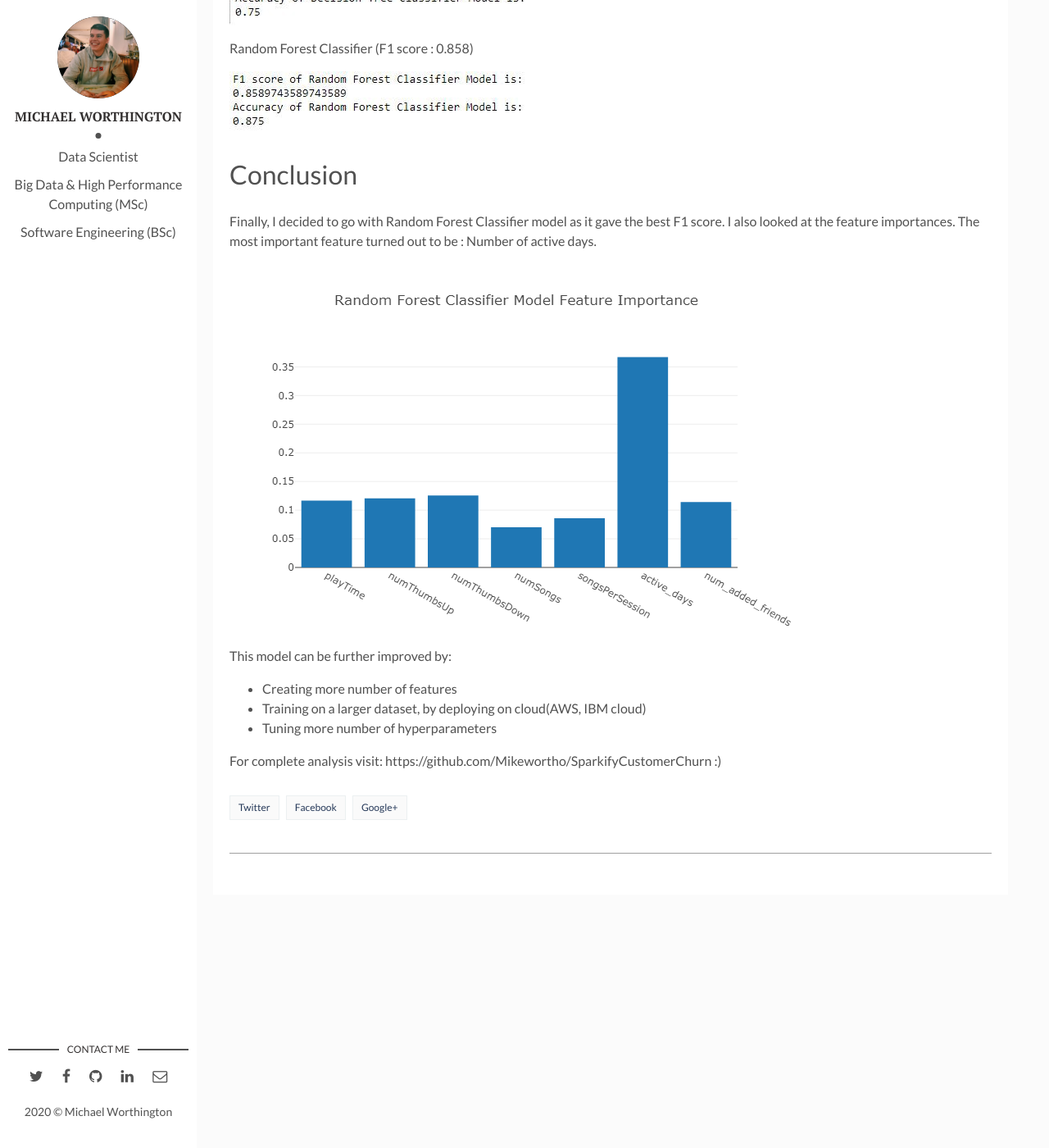
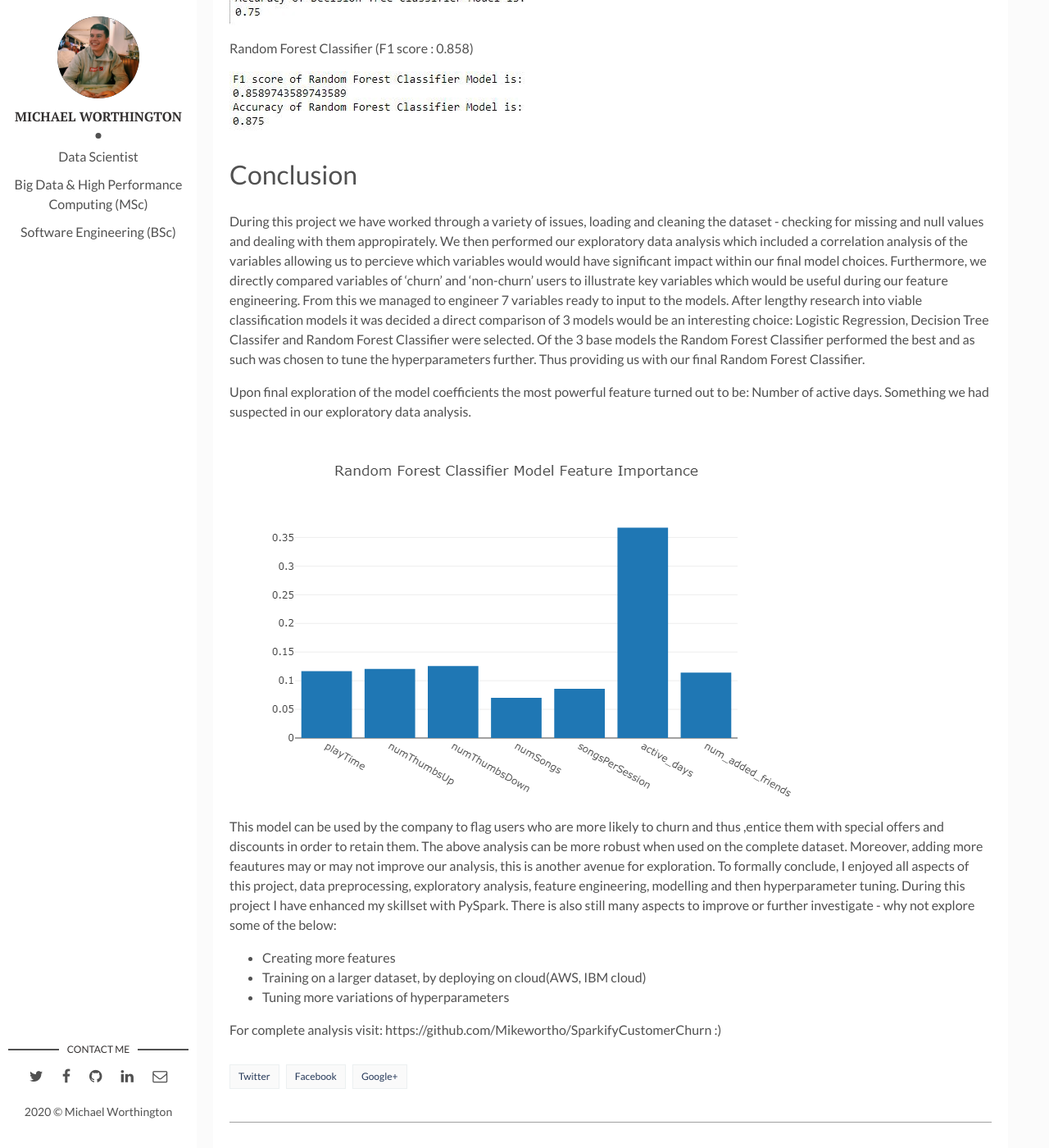
Before and after one commit to Mikewortho/Mikewortho.github.io, a Jekyll site: the page built from _posts/2017-04-06-welcome-to-jekyll.markdown, in a window 1280 px wide and 1400 px high, scrolled down 5772 px. Shown: the whole window at 82% size. Built offline with Jekyll 4.4.1, drawn with Linux system fonts in a browser that asks for light colours.

Commit message:
Update 2017-04-06-welcome-to-jekyll.markdown

```diff
--- a/_posts/2017-04-06-welcome-to-jekyll.markdown
+++ b/_posts/2017-04-06-welcome-to-jekyll.markdown
@@ -100,13 +100,16 @@ Random Forest Classifier (F1 score : 0.858)
 ![PrintSchema EDA]({{site.baseurl}}/assets/img/churn12.jpg)
 
 # Conclusion
-Finally, I decided to go with Random Forest Classifier model as it gave the best F1 score. I also looked at the feature importances. The most important feature turned out to be : Number of active days.
+During this project we have worked through a variety of issues, loading and cleaning the dataset - checking for missing and null values and dealing with them appropirately. We then performed our exploratory data analysis which included a correlation analysis of the variables allowing us to percieve which variables would would have significant impact within our final model choices. Furthermore, we directly compared variables of 'churn' and 'non-churn' users to illustrate key variables which would be useful during our feature engineering. From this we managed to engineer 7 variables ready to input to the models. After lengthy research into viable classification models it was decided a direct comparison of 3 models would be an interesting choice: Logistic Regression, Decision Tree Classifer and Random Forest Classifier were selected. Of the 3 base models the Random Forest Classifier performed the best and as such was chosen to tune the hyperparameters further. Thus providing us with our final Random Forest Classifier.
+
+Upon final exploration of the model coefficients the most powerful feature turned out to be: Number of active days. Something we had suspected in our exploratory data analysis.
 
 ![PrintSchema EDA]({{site.baseurl}}/assets/img/churn13.jpg)
 
-This model can be further improved by:
-* Creating more number of features
+This model can be used by the company to flag users who are more likely to churn and thus ,entice them with special offers and discounts in order to retain them. The above analysis can be more robust when used on the complete dataset. Moreover, adding more feautures may or may not improve our analysis, this is another avenue for exploration. To formally conclude, I enjoyed all aspects of this project, data preprocessing, exploratory analysis, feature engineering, modelling and then hyperparameter tuning. During this project I have enhanced my skillset with PySpark. There is also still many aspects to improve or further investigate - why not explore some of the below:
+
+* Creating more features
 * Training on a larger dataset, by deploying on cloud(AWS, IBM cloud)
-* Tuning more number of hyperparameters
+* Tuning more variations of hyperparameters
 
 For complete analysis visit: https://github.com/Mikewortho/SparkifyCustomerChurn :)
```
